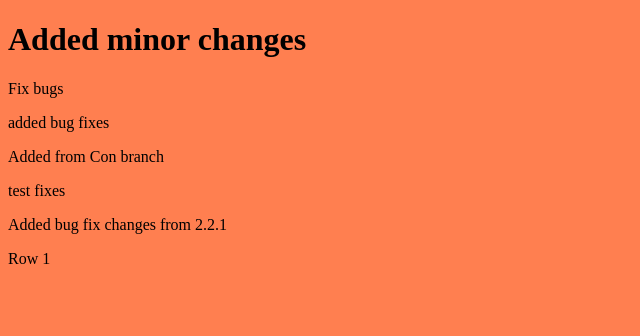
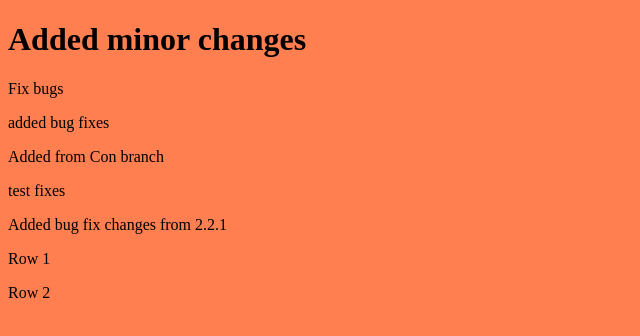
Before and after one commit to devKirkCartano/release, a website: page index.html in a window 1280 px wide. Shown: the full height of the page, 0-640 px from the left. Drawn offline with Linux system fonts and the light colour scheme.

Commit message:
feat:  Added Row 2

```diff
--- a/index.html
+++ b/index.html
@@ -17,6 +17,7 @@
   <span>test fixes </span>
   <p>Added bug fix changes from 2.2.1</p>
   <p>Row 1</p>
+  <p>Row 2</p>
 </body>
 
 </html>
```
